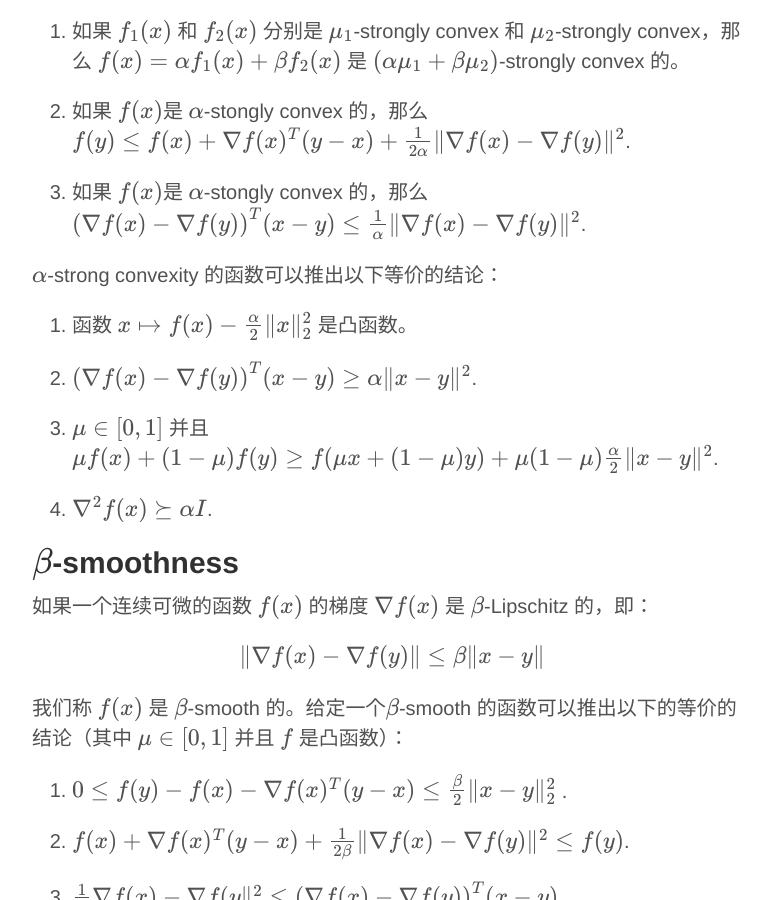
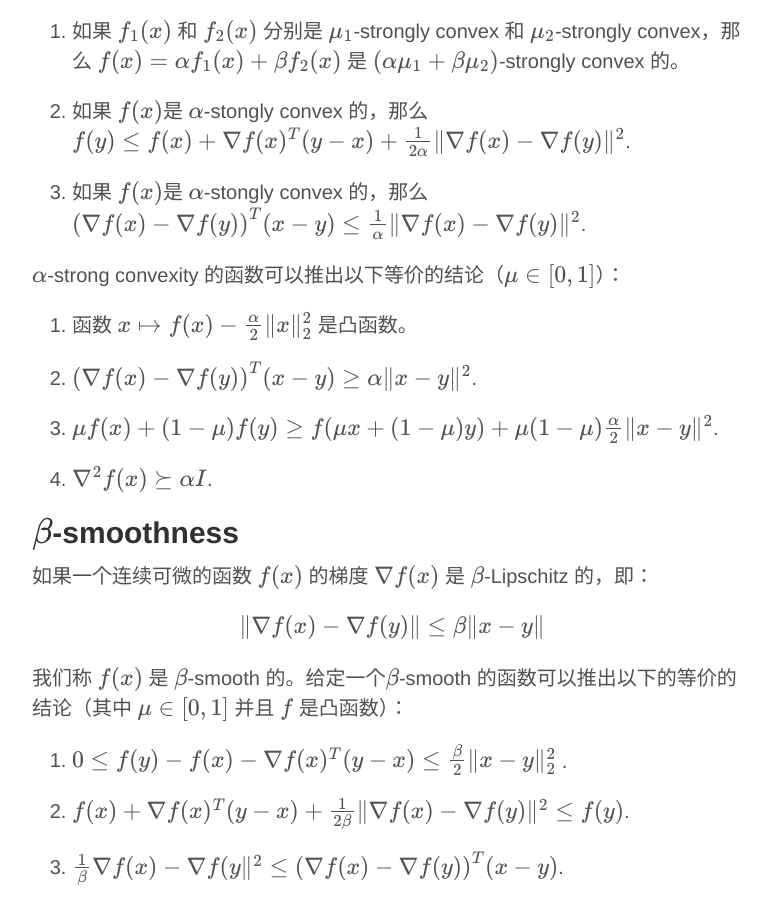
Before and after one commit to bjsc/cswhjiang.github.io, a Jekyll site: the page built from _posts/2015-04-08-strong-convexity-and-smoothness.md, in a window 1280 px wide and 900 px high, scrolled down 930 px. Shown: the whole window, without its empty margins (248-1019 px from the left). Built offline with Jekyll 4.4.1, drawn with Linux system fonts in a browser that asks for light colours; formulas are drawn with MathJax 3; comment, search, counter and statistics services are not loaded.

Commit message:
convexity and smoothness

```diff
--- a/_posts/2015-04-08-strong-convexity-and-smoothness.md
+++ b/_posts/2015-04-08-strong-convexity-and-smoothness.md
@@ -34,13 +34,13 @@ $$ f(y) \leq f(x) + \nabla f(x)^T(y-x) + \frac{1}{2\alpha} \|\nabla f(x) - \nabl
 $$\left(\nabla f(x) - \nabla f(y)\right)^T(x-y) \leq \frac{1}{\alpha} \|\nabla f(x) - \nabla f(y)\|^2$$.
 
 
-$$\alpha$$-strong convexity 的函数可以推出以下等价的结论：
+$$\alpha$$-strong convexity 的函数可以推出以下等价的结论（$$ \mu \in [0,1]$$）：
 
 1. 函数 $$ x \mapsto f(x) - \frac{\alpha}{2}\|x\|_2^2$$  是凸函数。
 
 2. $$ \left(\nabla f(x) - \nabla f(y)\right)^T(x-y) \geq \alpha \|x-y\|^2 $$.
 
-3. $$ \mu \in [0,1]$$ 并且 $$ \mu f(x) + (1-\mu) f(y) \geq f(\mu x + (1-\mu)y) + \mu (1-\mu) \frac{\alpha}{2} \|x-y\|^2$$.
+3. $$ \mu f(x) + (1-\mu) f(y) \geq f(\mu x + (1-\mu)y) + \mu (1-\mu) \frac{\alpha}{2} \|x-y\|^2$$.
 
 4. $$\nabla^2 f(x) \succeq \alpha I$$.
 
```
